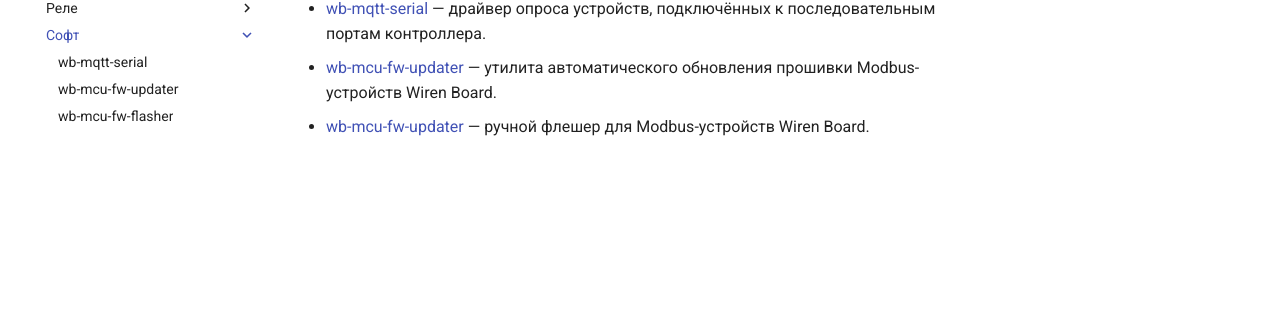
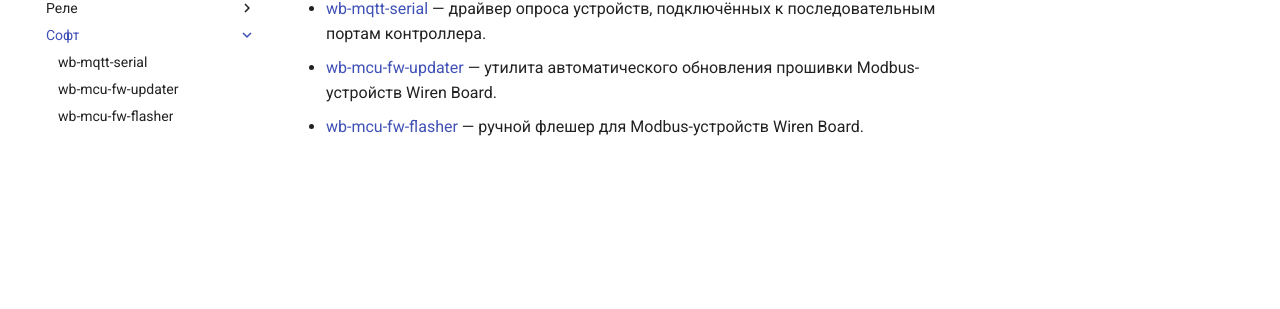
Before and after one commit to aadegtyarev/mkdocs-test, an MkDocs documentation site: the page built from docs/soft/index.md, in a window 1280 px wide. Shown: the part 184-493 px from the top of the page. Built offline with MkDocs 1.6.1 and Material for MkDocs 9.7.7, drawn with Linux system fonts in a browser that asks for light colours; comment, search, counter and statistics services are not loaded.

Commit message:
Поправил ссылки

```diff
--- a/docs/soft/index.md
+++ b/docs/soft/index.md
@@ -2,4 +2,4 @@
 
 * [wb-mqtt-serial](wb-mqtt-serial/index.md) — драйвер опроса устройств, подключённых к последовательным портам контроллера.
 * [wb-mcu-fw-updater](wb-mcu-fw-updater/index.md) — утилита автоматического обновления прошивки Modbus-устройств Wiren Board.
-* [wb-mcu-fw-updater](wb-mcu-fw-updater/index.md) — ручной флешер для Modbus-устройств Wiren Board.
+* [wb-mcu-fw-flasher](wb-mcu-fw-flasher/index.md) — ручной флешер для Modbus-устройств Wiren Board.
```
Also changed, not shown: docs/includes/fw-update/modbus-fw-update.md (+1 -0 lines), docs/includes/modbus/in-devices.md (+1 -1 lines).
